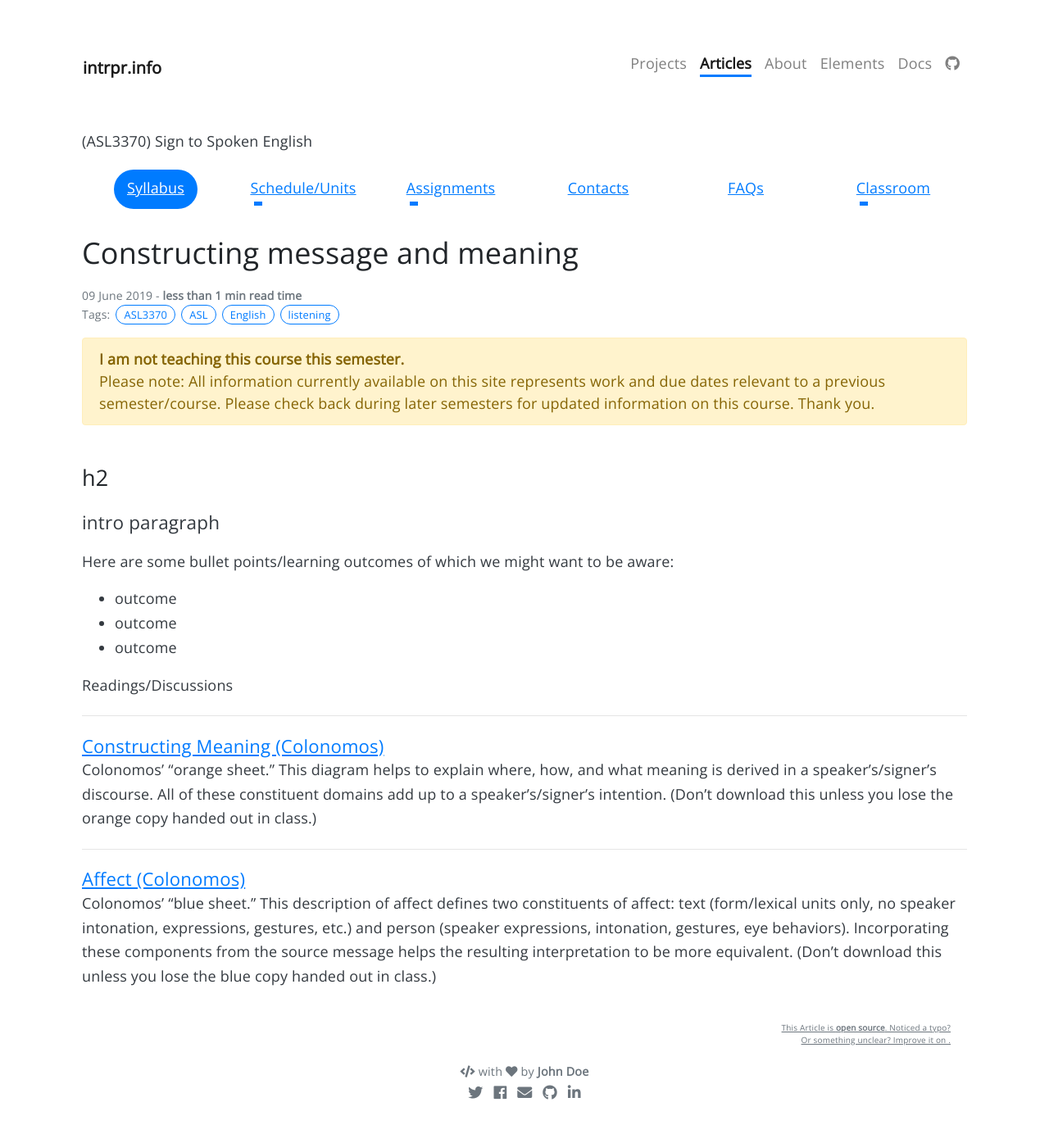
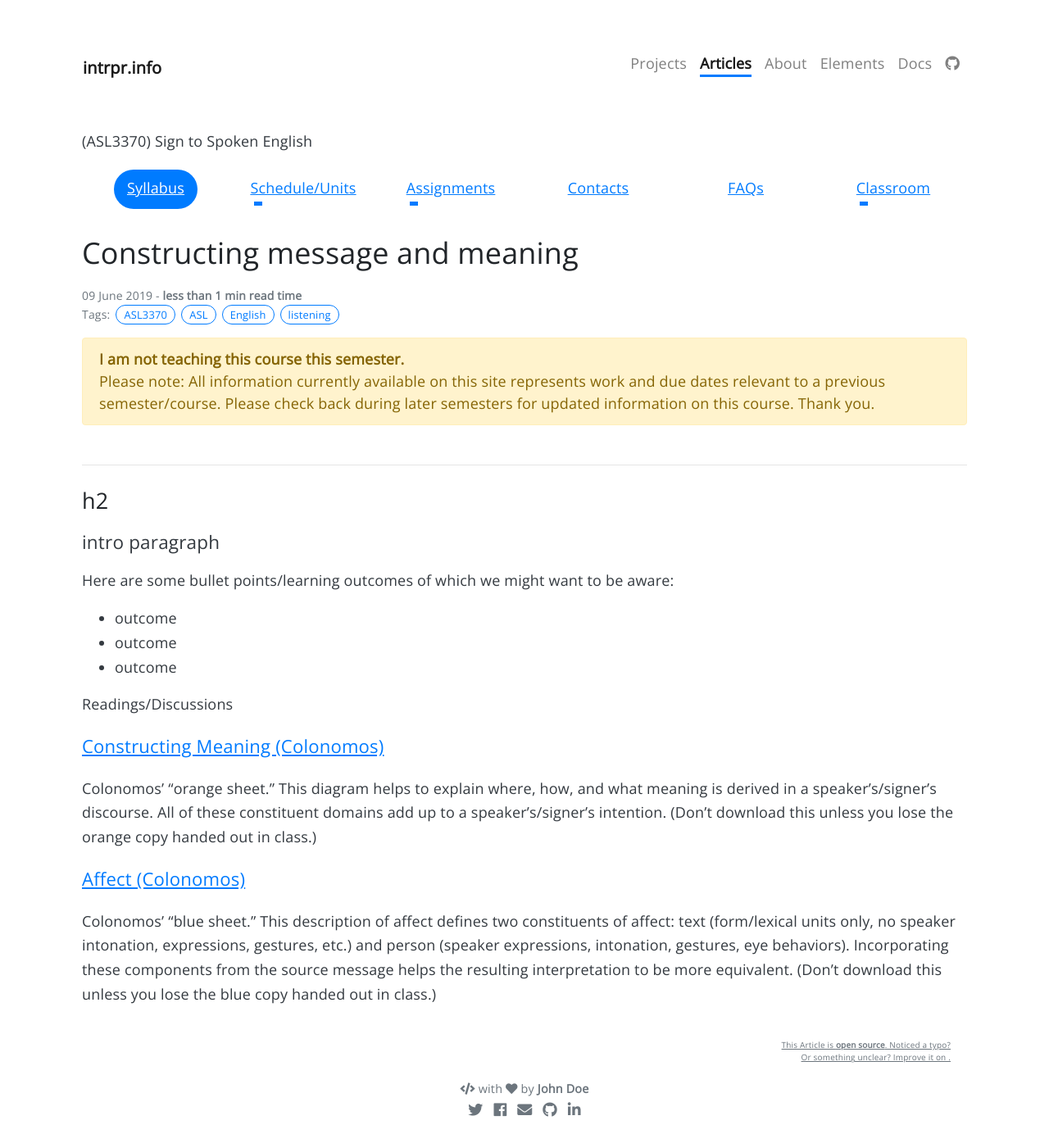
Before and after one commit to intrpr/jekyll-portfol-test, a Jekyll site: the page built from _posts/2019-06-09-constructing-message-meaning.md, in a window 1280 px wide. Shown: the whole page at 82% size. Built offline with Jekyll 4.4.1, drawn with Linux system fonts in a browser that asks for light colours; nearby versions of some CDN libraries; some web fonts are replaced; our own code applies the rules of GitHub Pages for plain Markdown files; comment, search, counter and statistics services are not loaded; before the commit the page ends 1363 px from its top, so only the background shows below that.

Commit message:
Update _articles.scss

```diff
--- a/_sass/_articles.scss
+++ b/_sass/_articles.scss
@@ -39,8 +39,8 @@
 
     /*article, aside, h1, h2, h3, h4, h5, h6, hgroup, nav, section { display: block; } */
     h1 { margin-block-start: 0.67em; margin-block-end: 0.67em; font-size: 200%; font-weight: normal; }
-    h2 { margin-block-start: 1.20em; margin-block-end: 0.83em; font-size: 150%; font-weight: normal; }
-    h3 { margin-block-start: 1.00em; margin-block-end: 0; font-size: 123%; font-weight: normal; border: 1px solid rgba(0,0,0,.1); border-width: 1px 0 0 0; padding: 1em 0 0 0; }
+    h2 { margin-block-start: 1.20em; margin-block-end: 0.67em; font-size: 150%; font-weight: normal; border: 1px solid rgba(0,0,0,.1); border-width: 1px 0 0 0; padding: 1em 0 0 0; }
+    h3 { margin-block-start: 1.00em; margin-block-end: 1.00em; font-size: 123%; font-weight: normal;  }
     h4 { margin-block-start: 1.33em; margin-block-end: 1.33em; font-size: 117%; font-weight: bold; }
     h5 { margin-block-start: .5em; margin-block-end: 1.5em; font-size: 83%; font-weight: bold; }
     h6 { margin-block-start: 2.33em; margin-block-end: 2.33em; font-size: 67%; font-weight: normal; }
```
